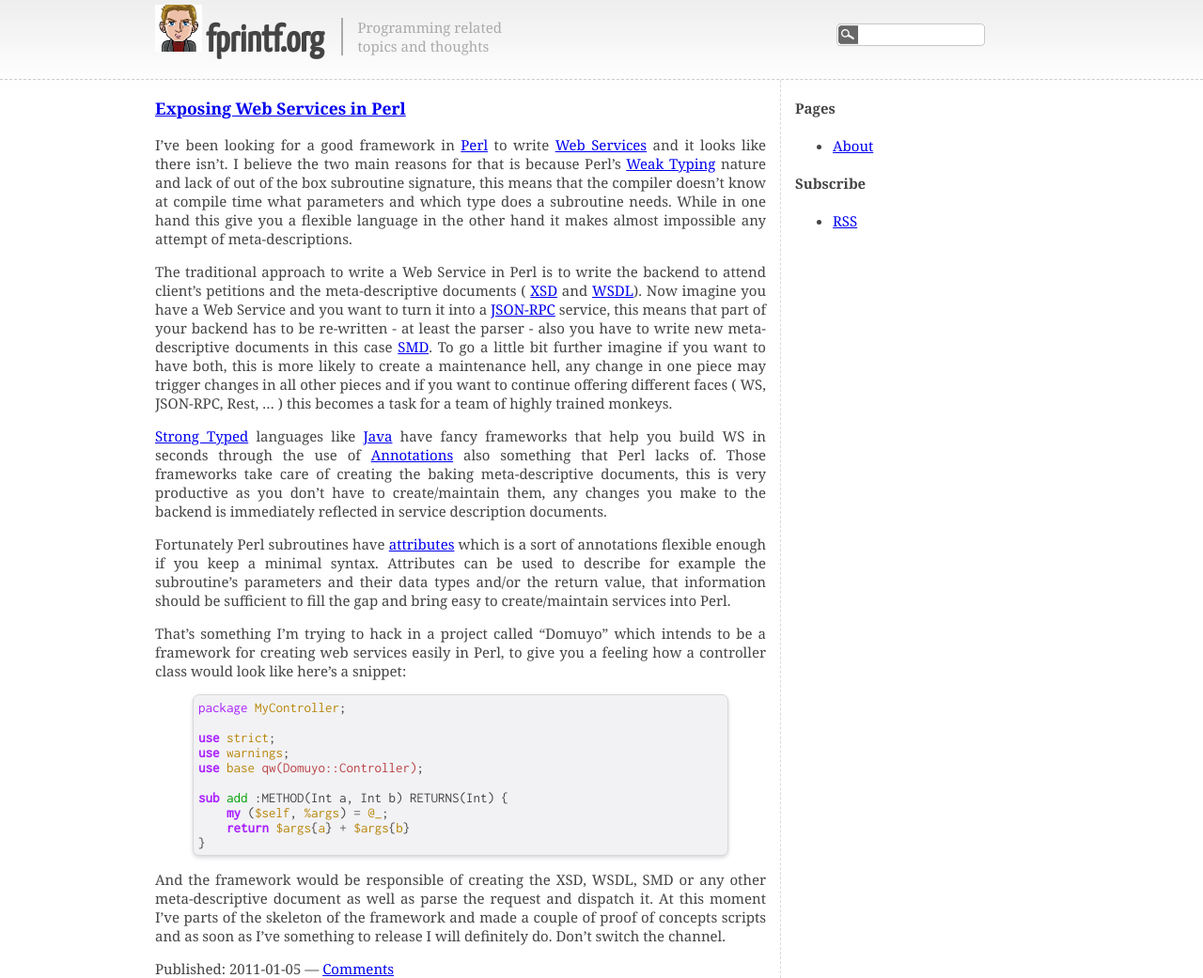
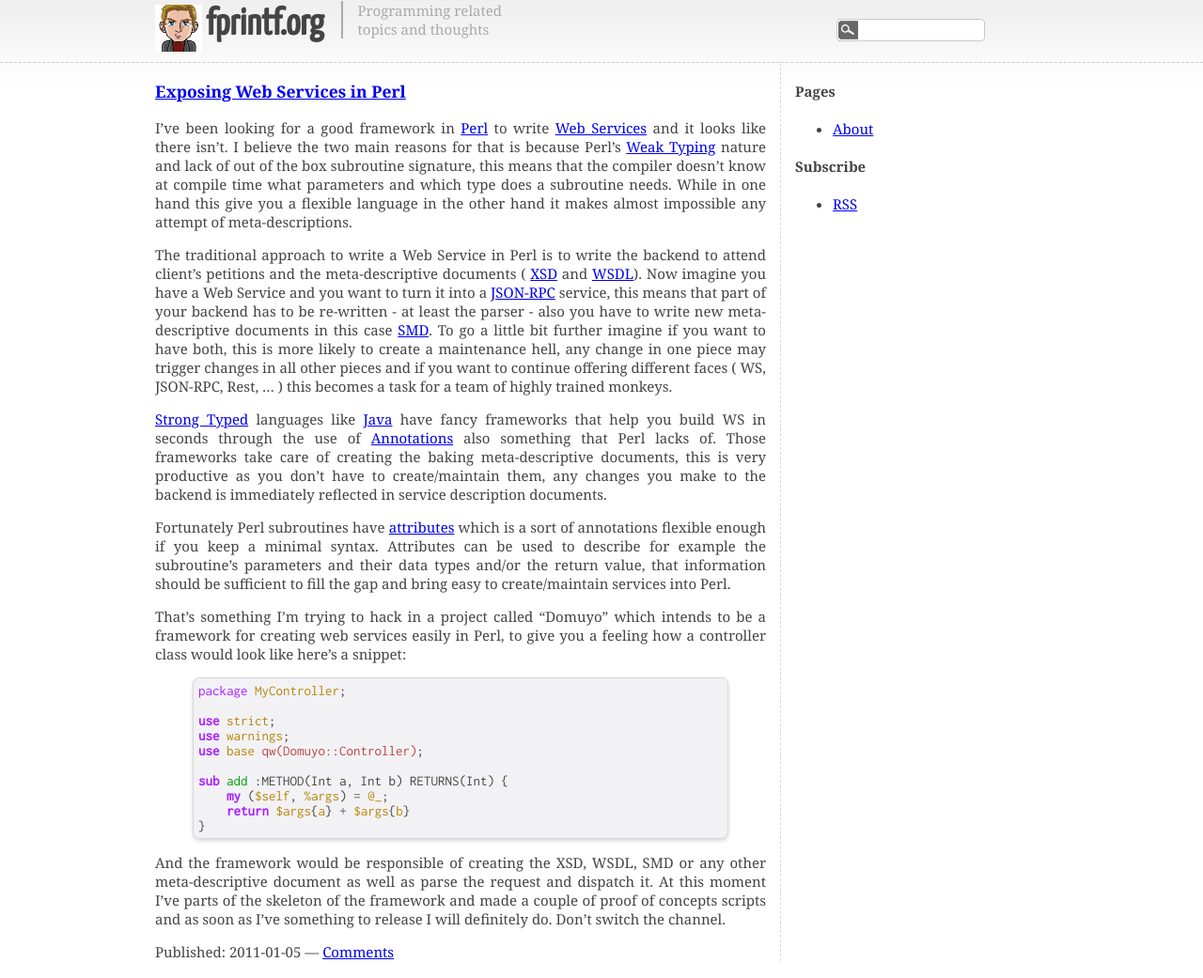
Before and after one commit to bluescreen10/bluescreen10.github.com, a Jekyll site: the page built from index.html, in a window 1280 px wide. Shown: the whole page at 94% size. Built offline with Jekyll 4.4.1, drawn with Linux system fonts in a browser that asks for light colours; some web fonts are replaced; the list of posts is cut into pages by our own code.

Commit message:
more css

```diff
--- a/css/master.css
+++ b/css/master.css
@@ -23,6 +23,7 @@ body {
 .header #avatar {
     height: 50px;
     margin-top: 5px;
+    vertical-align: top;
 }
 
 .header h1 a {
```
